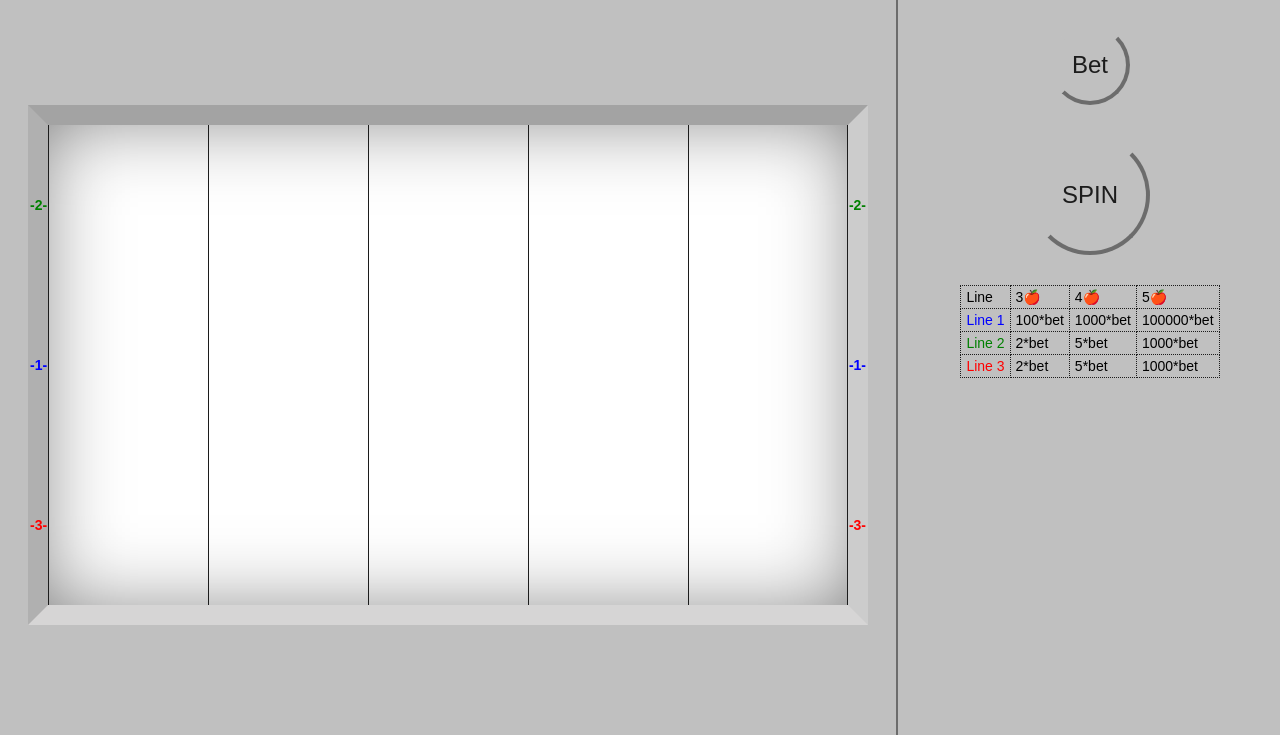
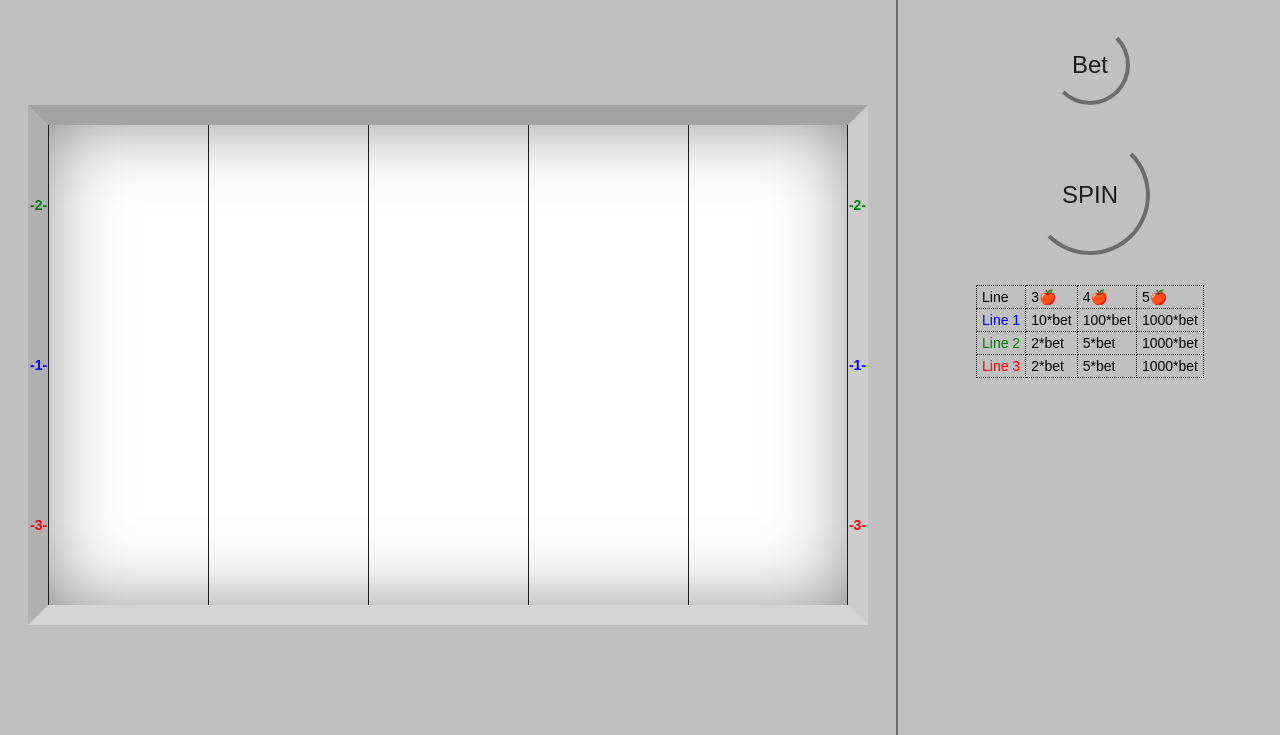
Before and after one commit to NutsFromBerk69/Exam-2025, a plain HTML site: page index.html in a window 1280 px wide. Shown: the part 65-800 px from the top of the page. Drawn offline with Linux system fonts and the light colour scheme.

Commit message:
Update index.html

```diff
--- a/index.html
+++ b/index.html
@@ -58,9 +58,9 @@
                     </tr>
                     <tr>
                         <td style="color: blue;">Line 1</td>
+                        <td>10*bet</td>
                         <td>100*bet</td>
                         <td>1000*bet</td>
-                        <td>100000*bet</td>
                     </tr>
                     <tr>
                         <td style="color: green;">Line 2</td>
```
